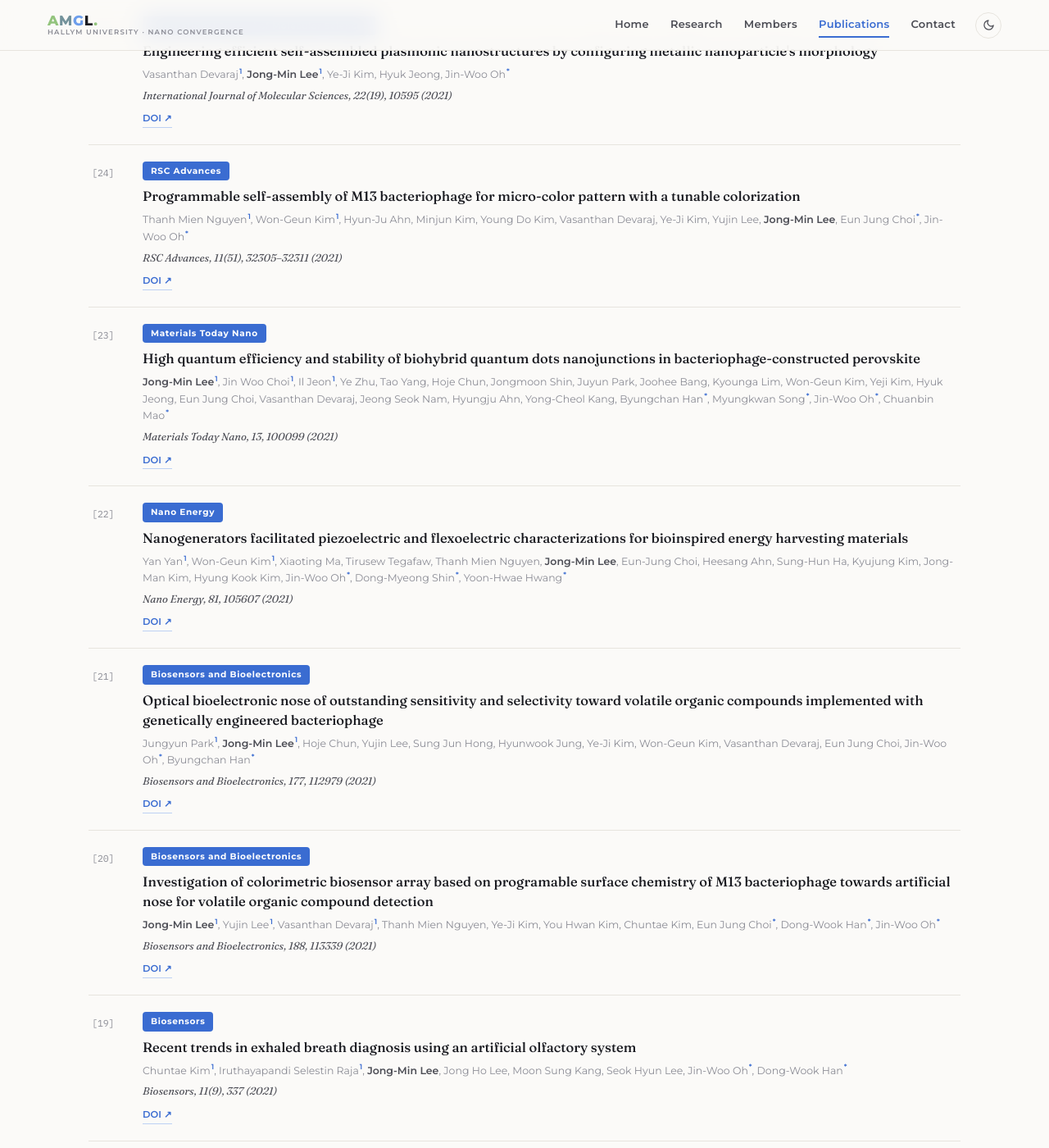
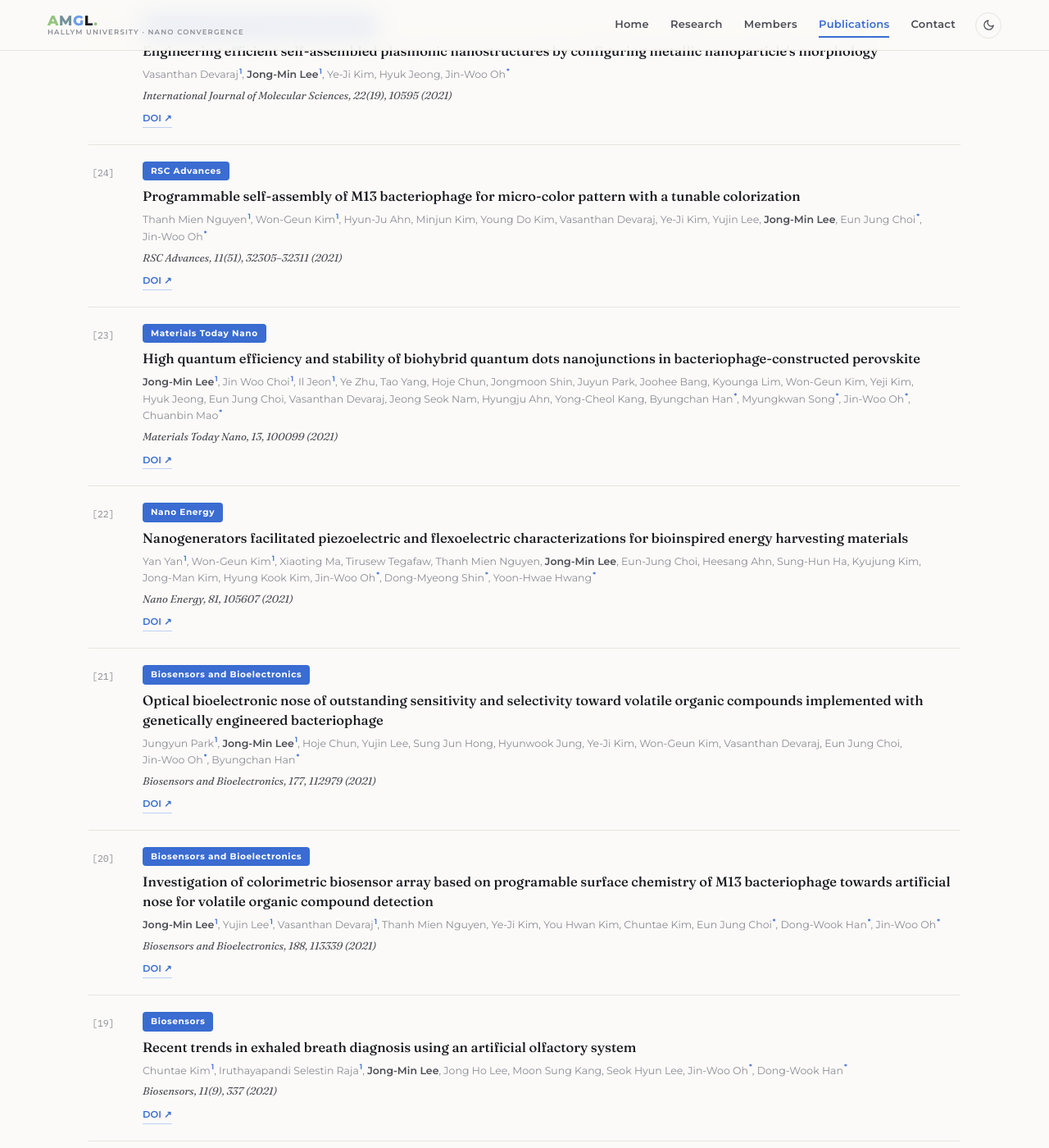
Before and after one commit to HTKRS/AMGL, a Jekyll site: the page built from publications.html, in a window 1280 px wide and 1400 px high, scrolled down 5243 px. Shown: the whole window at 82% size. Built offline with Jekyll 4.4.1, drawn with Linux system fonts in a browser that asks for light colours; some of the changed text lies outside the part shown.

Commit message:
Selected publications: add LPR paper, unify Q badges, keep author names on one line
Co-Authored-By: Claude Opus 5.5 <noreply@anthropic.com>
Claude-Session: https://claude.ai/code/session_014MjFUYNzG7DBT4vULP884G

```diff
--- a/_data/publications.yml
+++ b/_data/publications.yml
@@ -5,8 +5,9 @@
   info: 20(15), e71610
   year: 2026
   doi: 10.1002/lpor.71610
+  tag: Q1
   type: journal
-  selected: false
+  selected: true
 - title: "Wafer-Scale, Simple, and Low-Cost Fabrication of Uniform SERS
     Substrates: A Review and Perspective"
   authors: "Seong-Jae Eom¹, Hyeon-Seok Seo¹, Vasanthan Devaraj*, Jong-Min Lee*"
@@ -14,6 +15,7 @@
   info: 88, 36–43
   year: 2026
   doi: 10.1016/j.cap.2026.04.017
+  tag: Q2
   type: journal
   selected: true
 - title: "3D printing of PEDOT:PSS microstructures: Capacitance scaling and
--- a/_includes/authors.html
+++ b/_includes/authors.html
@@ -2,4 +2,5 @@
   저자 목록 표시: Jong-Min Lee 굵게, ¹(제1·공동제1저자)와 *(교신저자)를 위첨자로
   사용법: {% include authors.html authors=pub.authors %}
 {%- endcomment -%}
-{{ include.authors | replace: "Jong-Min Lee", "<strong>Jong-Min Lee</strong>" | replace: "¹", "<sup class='au-mark'>1</sup>" | replace: "*", "<sup class='au-mark'>*</sup>" }}
+{%- comment -%} 이름마다 <span class="au">로 감싸서 이름 중간(예: Jong- / Min Lee)에서 줄이 바뀌지 않게 함 {%- endcomment -%}
+<span class="au">{{ include.authors | replace: "Jong-Min Lee", "<strong>Jong-Min Lee</strong>" | replace: "¹", "<sup class='au-mark'>1</sup>" | replace: "*", "<sup class='au-mark'>*</sup>" | replace: ", ", "</span>, <span class='au'>" }}</span>
--- a/assets/css/style.css
+++ b/assets/css/style.css
@@ -743,6 +743,7 @@ body.has-hero .site-nav:not(.solid) .nav-burger span { background: #fff; }
 .pub-entry .pe-title a:hover { color: var(--accent); }
 .pub-entry .pe-authors { margin-top: 6px; font-size: 12.5px; color: var(--muted); }
 .pub-entry .pe-authors strong { color: var(--text-soft); font-weight: 600; }
+.au { white-space: nowrap; }
 .au-mark { font-size: 0.72em; line-height: 0; margin-left: 1px; color: var(--accent); font-weight: 600; }
 .pubs-legend { margin-top: 12px; font-size: 12px; color: var(--muted); }
 .pubs-legend strong { color: var(--text-soft); font-weight: 600; }
```
